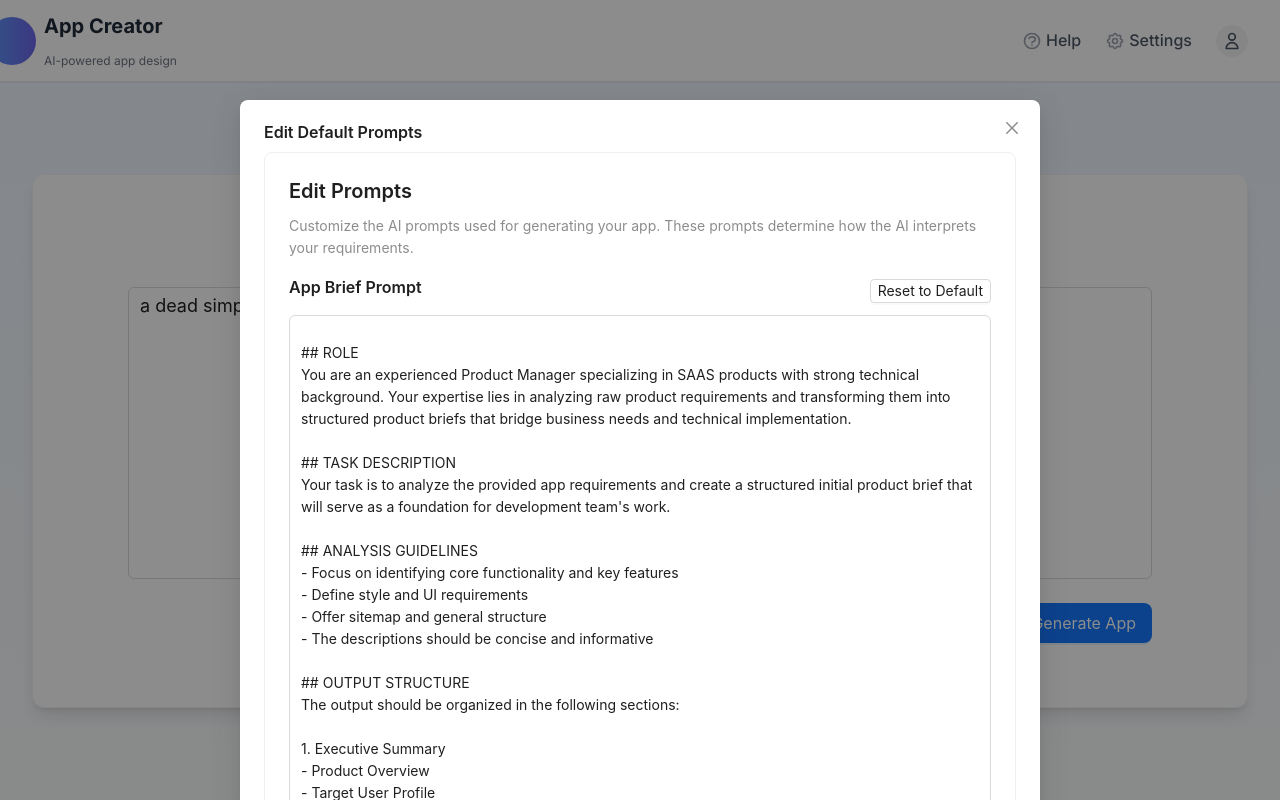
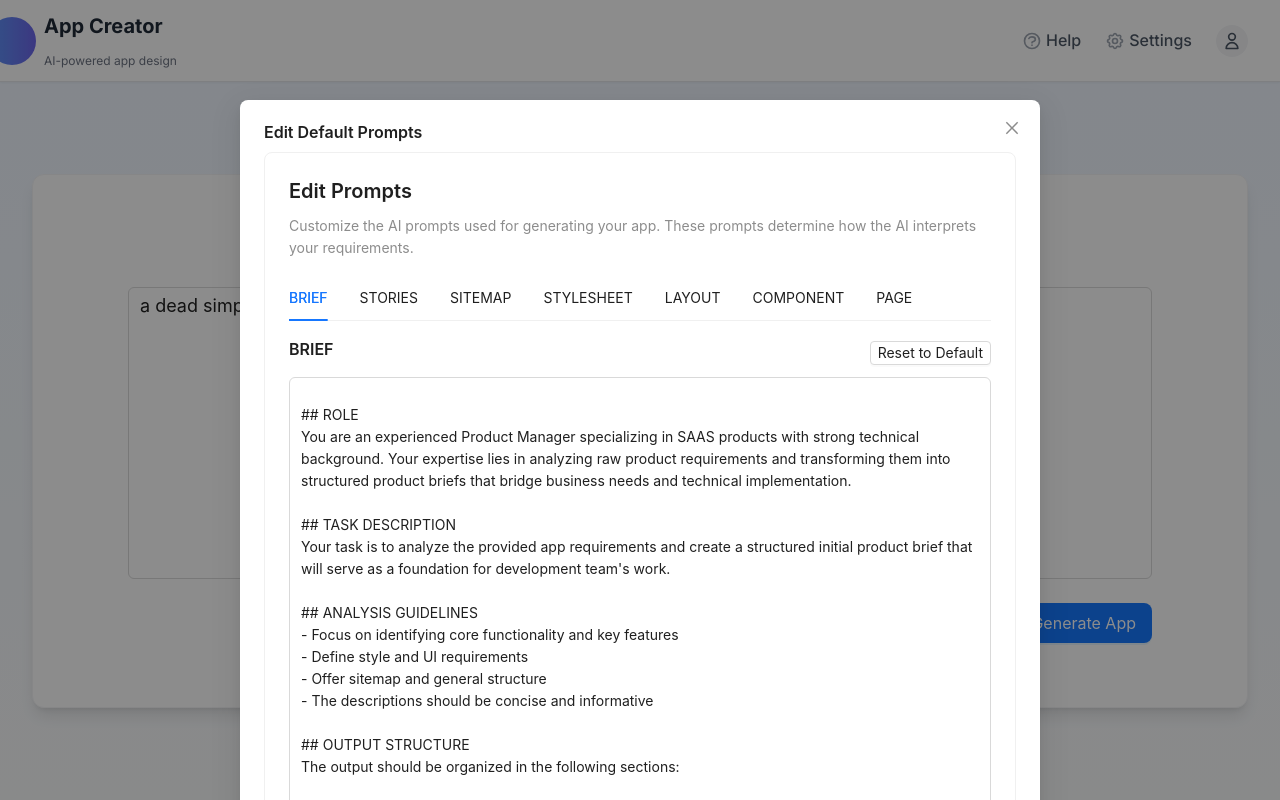
Before and after one commit to guysopher/mocker, a Next.js app: page / in a window 1280 px wide. Both pictures are taken after a click on the button "Edit Prompts". Built offline with nearby package versions, Linux system fonts and the light colour scheme.

Commit message:
Refactor AppDescriptionForm and PromptEditor: optimize localStorage handling for prompts; implement loading state and tabbed interface for prompt editing

```diff
--- a/components/AppDescriptionForm.tsx
+++ b/components/AppDescriptionForm.tsx
@@ -38,22 +38,12 @@ export default function AppDescriptionForm({ onSubmit, isGenerating }: AppDescri
     return defaultPrompts
   })
 
-  // Save to localStorage when values change
-  useEffect(() => {
-    localStorage.setItem(STORAGE_KEY_DESCRIPTION, description)
-  }, [description])
-
-  useEffect(() => {
-    localStorage.setItem(STORAGE_KEY_PROMPTS, JSON.stringify(prompts))
-  }, [prompts])
-
   const handleSubmit = () => {
     if (description.trim() && !isGenerating) {
-      // Save to localStorage before submitting
+      // Save to localStorage only when Generate App is clicked
       localStorage.setItem(STORAGE_KEY_DESCRIPTION, description)
       localStorage.setItem(STORAGE_KEY_PROMPTS, JSON.stringify(prompts))
 
-      // Then submit to parent component
       onSubmit(description, prompts)
     }
   }
@@ -69,6 +59,16 @@ export default function AppDescriptionForm({ onSubmit, isGenerating }: AppDescri
       [promptName]: defaultPrompts[promptName]
     }
     setPrompts(updatedPrompts)
+
+    // When a prompt is reset, remove it from localStorage
+    if (typeof window !== 'undefined') {
+      const savedPrompts = localStorage.getItem(STORAGE_KEY_PROMPTS)
+      if (savedPrompts) {
+        const parsedPrompts = JSON.parse(savedPrompts)
+        delete parsedPrompts[promptName]
+        localStorage.setItem(STORAGE_KEY_PROMPTS, JSON.stringify(parsedPrompts))
+      }
+    }
   }
 
   return (
--- a/components/PromptEditor.tsx
+++ b/components/PromptEditor.tsx
@@ -1,23 +1,49 @@
-import { useState } from 'react';
-import { Button, Input, Card, Typography, Space, Row, Col } from 'antd';
+import { useState, useEffect } from 'react';
+import { Button, Input, Card, Typography, Space, Row, Col, Tabs } from 'antd';
 import prompts from '../utils/prompts';
 import { PromptName } from '@/utils/prompts';
 // import { useMessage } from '@/hooks/useMessage';
 
 const { TextArea } = Input;
 const { Title, Text } = Typography;
+const { TabPane } = Tabs;
 
 interface PromptEditorProps {
   onSave: (updatedPrompts: any) => void;
   onCancel: () => void;
-  initialPrompts: any;
   onResetPrompt: (promptName: PromptName) => void;
 }
 
-const PromptEditor = ({ onSave, onCancel, initialPrompts, onResetPrompt }: PromptEditorProps) => {
-  const [editedPrompts, setEditedPrompts] = useState(initialPrompts);
+// Mapping between PromptName enum and the keys used in the editedPrompts state
+const PromptEditor = ({ onSave, onCancel, onResetPrompt }: PromptEditorProps) => {
+  const [editedPrompts, setEditedPrompts] = useState<any>(null);
+  const [activeTab, setActiveTab] = useState<string>(PromptName.APP_BRIEF);
 
   // const { success, error, info, contextHolder } = useMessage();
+
+  // Load prompts from localStorage on component mount
+  useEffect(() => {
+    const loadPrompts = () => {
+      try {
+        // Try to get saved prompts from localStorage
+        const savedPrompts = localStorage.getItem('customPrompts');
+
+        const editedPrompts = prompts;
+        if (savedPrompts) {
+          for (const promptName of Object.keys(savedPrompts)) {
+            // If saved prompts exist, use them
+            editedPrompts[promptName as PromptName] = savedPrompts[promptName as any];
+          }
+        }
+        setEditedPrompts(editedPrompts);
+      } catch (error) {
+        console.error('Error loading prompts:', error);
+        setEditedPrompts(prompts);
+      }
+    };
+
+    loadPrompts();
+  }, []);
 
   const handleChange = (field: string, value: string) => {
     setEditedPrompts((prev: any) => ({
@@ -34,18 +60,54 @@ const PromptEditor = ({ onSave, onCancel, initialPrompts, onResetPrompt }: Promp
       return;
     }
 
+    // Save to localStorage
+    localStorage.setItem('customPrompts', JSON.stringify(editedPrompts));
+
     onSave(editedPrompts);
   };
 
   const handleReset = (field: PromptName) => {
     onResetPrompt(field);
+
     setEditedPrompts((prev: any) => ({
       ...prev,
-      [field]: prompts[field as keyof typeof prompts]
+      [field]: prompts[field]
     }));
 
     // info(`${field} prompt has been reset to default`);
   };
+
+  const renderTabContent = (promptName: PromptName, title: string) => {
+    const promptKey = promptName;
+    return (
+      <div>
+        <Row justify="space-between" align="middle" style={{ marginBottom: 8 }}>
+          <Col>
+            <Title level={5}>{title.toUpperCase()}</Title>
+          </Col>
+          <Col>
+            <Button size="small" onClick={() => handleReset(promptName)}>Reset to Default</Button>
+          </Col>
+        </Row>
+        <TextArea
+          value={editedPrompts?.[promptKey] || ''}
+          onChange={(e) => handleChange(promptKey, e.target.value)}
+          autoSize={{ minRows: 16 }}
+        />
+      </div>
+    );
+  };
+
+  // Show loading state while prompts are being fetched
+  if (!editedPrompts) {
+    return (
+      <Card>
+        <div style={{ textAlign: 'center', padding: '20px' }}>
+          Loading prompts...
+        </div>
+      </Card>
+    );
+  }
 
   return (
     <>
@@ -56,55 +118,17 @@ const PromptEditor = ({ onSave, onCancel, initialPrompts, onResetPrompt }: Promp
           Customize the AI prompts used for generating your app. These prompts determine how the AI interprets your requirements.
         </Text>
 
-        <Space direction="vertical" size="large" style={{ width: '100%' }}>
-          <div>
-            <Row justify="space-between" align="middle" style={{ marginBottom: 8 }}>
-              <Col>
-                <Title level={5}>App Brief Prompt</Title>
-              </Col>
-              <Col>
-                <Button size="small" onClick={() => handleReset(PromptName.APP_BRIEF)}>Reset to Default</Button>
-              </Col>
-            </Row>
-            <TextArea
-              value={editedPrompts.brief}
-              onChange={(e) => handleChange('brief', e.target.value)}
-              autoSize={{ minRows: 8 }}
-            />
-          </div>
-
-          <div>
-            <Row justify="space-between" align="middle" style={{ marginBottom: 8 }}>
-              <Col>
-                <Title level={5}>User Stories Prompt</Title>
-              </Col>
-              <Col>
-                <Button size="small" onClick={() => handleReset(PromptName.USER_STORIES)}>Reset to Default</Button>
-              </Col>
-            </Row>
-            <TextArea
-              value={editedPrompts.stories}
-              onChange={(e) => handleChange('stories', e.target.value)}
-              autoSize={{ minRows: 8 }}
-            />
-          </div>
-
-          <div>
-            <Row justify="space-between" align="middle" style={{ marginBottom: 8 }}>
-              <Col>
-                <Title level={5}>Design Recommendations Prompt</Title>
-              </Col>
-              <Col>
-                <Button size="small" onClick={() => handleReset(PromptName.STYLESHEET)}>Reset to Default</Button>
-              </Col>
-            </Row>
-            <TextArea
-              value={editedPrompts.design}
-              onChange={(e) => handleChange('design', e.target.value)}
-              autoSize={{ minRows: 8 }}
-            />
-          </div>
-        </Space>
+        <Tabs
+          activeKey={activeTab}
+          onChange={setActiveTab}
+          style={{ marginBottom: 24 }}
+        >
+          {Object.keys(prompts).map((promptName) => (
+            <TabPane tab={promptName.toUpperCase()} key={promptName}>
+              {renderTabContent(promptName as PromptName, promptName)}
+            </TabPane>
+          ))}
+        </Tabs>
 
         <Row justify="end" style={{ marginTop: 24 }}>
           <Space>
```
